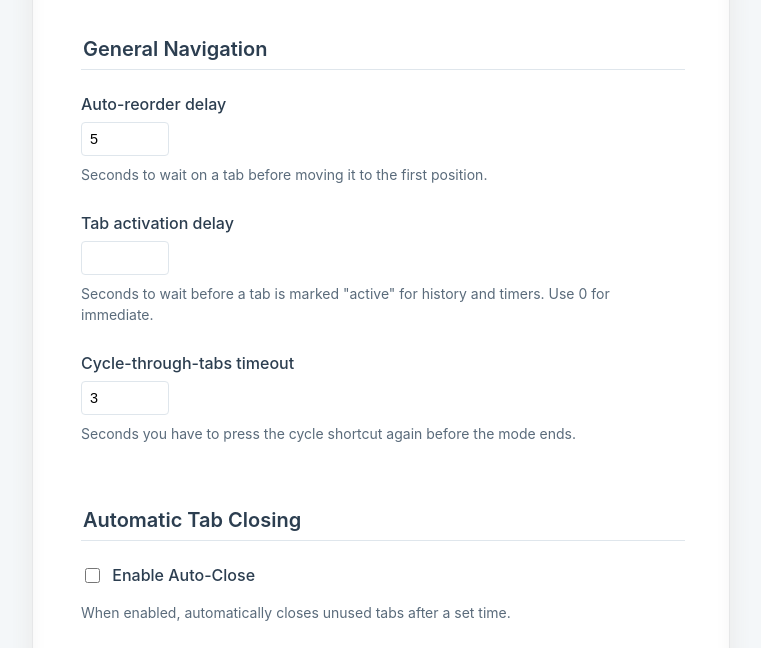
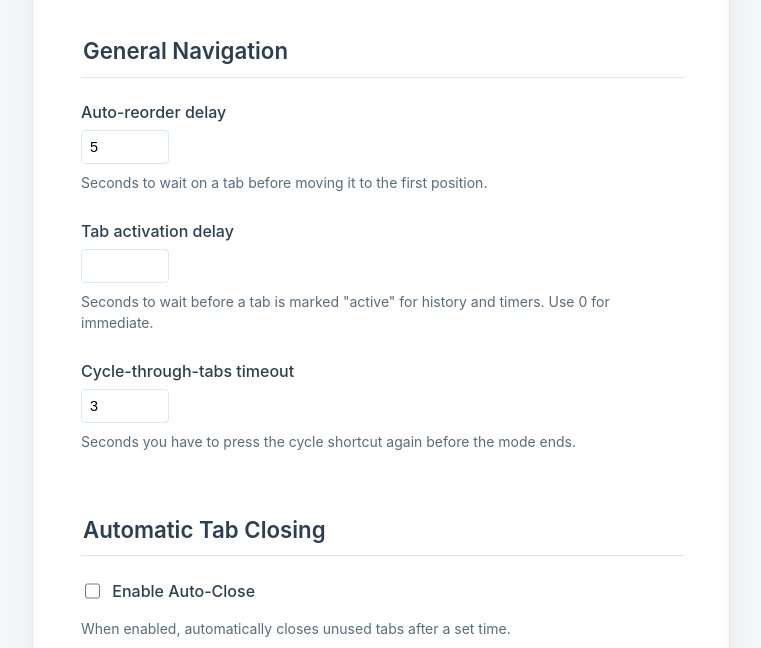
Before and after one commit to doeixd/Tbbr, a browser extension: page options.html in a window 1280 px wide. Shown: the part 115-763 px from the top of the page, without its empty margins (259-1020 px from the left). Drawn offline with Linux system fonts and the light colour scheme.

Commit message:
Update options.html

```diff
--- a/options.html
+++ b/options.html
@@ -59,10 +59,10 @@
         }
 
         legend {
-            font-size: 1.25rem;
+            font-size: 1.39rem;
             font-weight: 600;
             margin-bottom: 1.5rem;
-            padding-bottom: 0.5rem;
+            padding-bottom: 0.8rem;
             width: 100%;
             border-bottom: 1px solid var(--border-color);
         }
```
